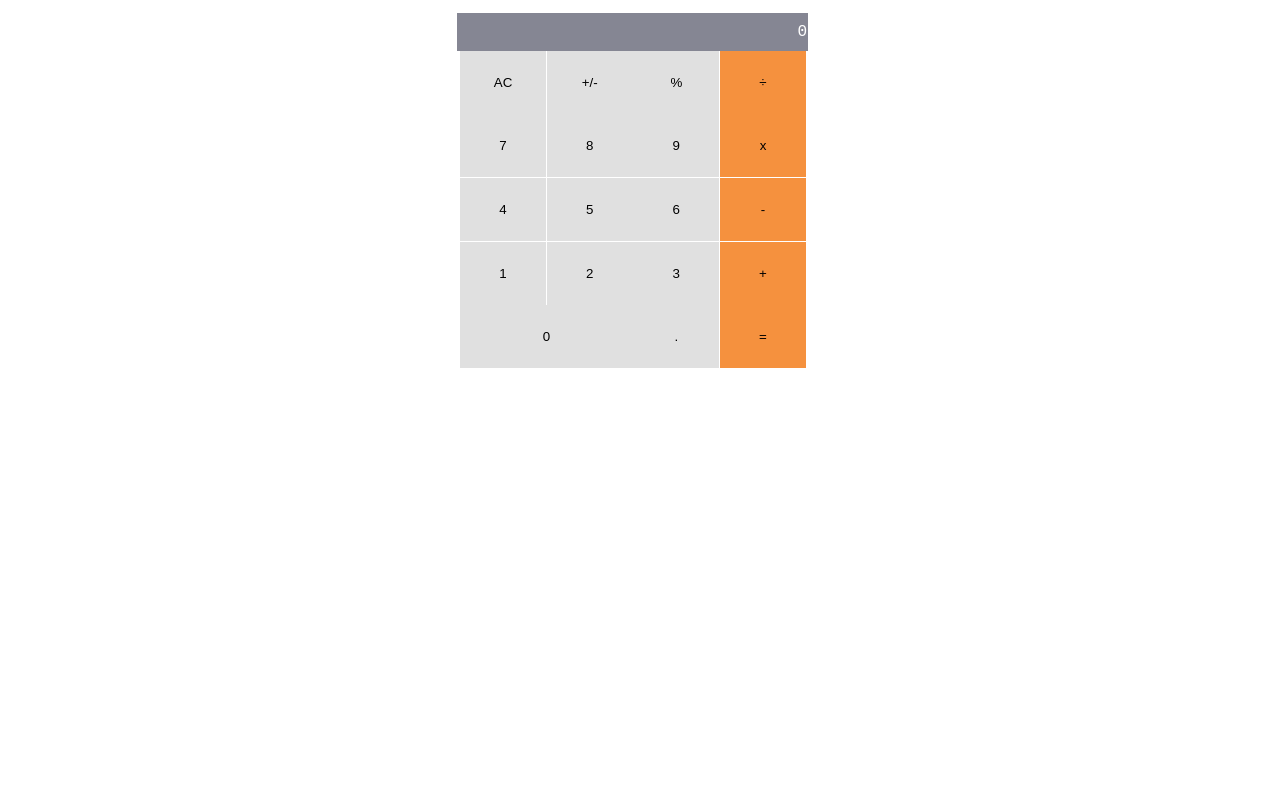
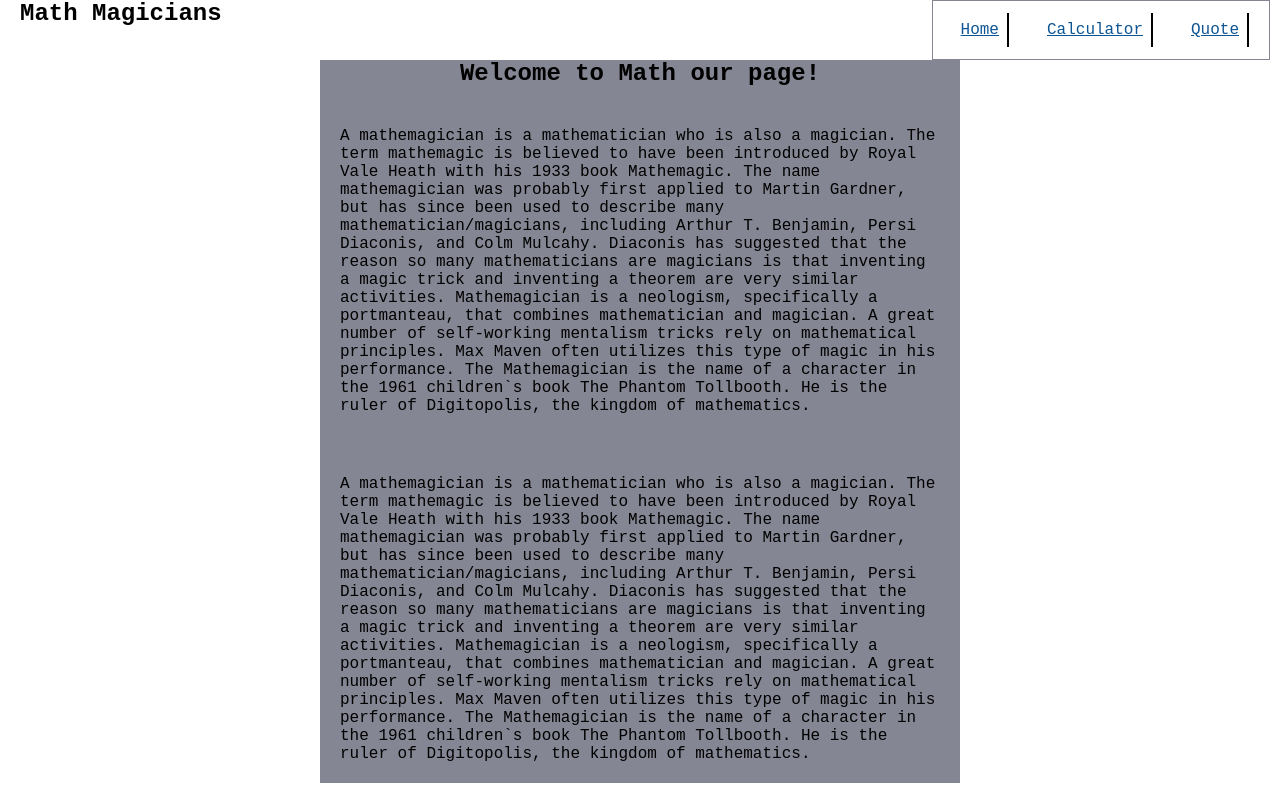
Before and after one commit to Ambrosegithub/math-magician, a React (Create React App) app: page / in a window 1280 px wide. Built offline with nearby package versions, Linux system fonts and the light colour scheme.

Commit message:
create math magician full web page

```diff
--- a/package.json
+++ b/package.json
@@ -9,6 +9,7 @@
     "big.js": "^6.2.1",
     "react": "^18.2.0",
     "react-dom": "^18.2.0",
+    "react-router-dom": "^6.3.0",
     "react-scripts": "^5.0.1",
     "web-vitals": "^2.1.4"
   },
@@ -41,7 +42,6 @@
     "@babel/plugin-syntax-jsx": "^7.18.6",
     "@babel/preset-env": "^7.18.10",
     "@babel/preset-react": "^7.18.6",
-    "eslint": "^7.32.0",
     "eslint-config-airbnb": "^18.2.1",
     "eslint-plugin-import": "^2.26.0",
     "eslint-plugin-jsx-a11y": "^6.6.1",
--- a/src/App.js
+++ b/src/App.js
@@ -1,7 +1,20 @@
 import React from 'react';
+import { Route, Routes } from 'react-router-dom';
 import Calculator from './components/calculator';
+import Navbar from './components/Navbar';
+import Home from './components/Homepage';
+import Quote from './components/quote';
 
 // eslint-disable-next-line react/prefer-stateless-function
-const App = () => <Calculator />;
+const App = () => (
+  <>
+    <Navbar />
+    <Routes>
+      <Route path="/" element={<Home />} />
+      <Route path="/calculator" element={<Calculator />} />
+      <Route path="/quote" element={<Quote />} />
+    </Routes>
+  </>
+);
 
 export default App;
--- /dev/null
+++ b/src/components/Homepage.js
@@ -0,0 +1,45 @@
+// import React from 'react';
+
+// eslint-disable-next-line react/prefer-stateless-function
+
+const Home = () => (
+  <section className="home-section">
+    <div className="home-container">
+      <h2 className="home-header">Welcome to Math our page!</h2>
+      <p className="homepara">
+        A mathemagician is a mathematician who is also a magician. The term
+        mathemagic is believed to have been introduced by Royal Vale Heath
+        with his 1933 book Mathemagic. The name mathemagician was probably
+        first applied to Martin Gardner, but has since been used to describe
+        many mathematician/magicians, including Arthur T. Benjamin, Persi
+        Diaconis, and Colm Mulcahy. Diaconis has suggested that the reason so
+        many mathematicians are magicians is that inventing a magic trick and
+        inventing a theorem are very similar activities. Mathemagician is a
+        neologism, specifically a portmanteau, that combines mathematician and
+        magician. A great number of self-working mentalism tricks rely on
+        mathematical principles. Max Maven often utilizes this type of magic in
+        his performance. The Mathemagician is the name of a character in the
+        1961 children`s book The Phantom Tollbooth. He is the ruler of
+        Digitopolis, the kingdom of mathematics.
+      </p>
+      <p className="homepara">
+        A mathemagician is a mathematician who is also a magician. The term
+        mathemagic is believed to have been introduced by Royal Vale Heath
+        with his 1933 book Mathemagic. The name mathemagician was probably
+        first applied to Martin Gardner, but has since been used to describe
+        many mathematician/magicians, including Arthur T. Benjamin, Persi
+        Diaconis, and Colm Mulcahy. Diaconis has suggested that the reason so
+        many mathematicians are magicians is that inventing a magic trick and
+        inventing a theorem are very similar activities. Mathemagician is a
+        neologism, specifically a portmanteau, that combines mathematician and
+        magician. A great number of self-working mentalism tricks rely on
+        mathematical principles. Max Maven often utilizes this type of magic in
+        his performance. The Mathemagician is the name of a character in the
+        1961 children`s book The Phantom Tollbooth. He is the ruler of
+        Digitopolis, the kingdom of mathematics.
+      </p>
+    </div>
+  </section>
+);
+
+export default Home;
--- /dev/null
+++ b/src/components/Navbar.js
@@ -0,0 +1,38 @@
+import React from 'react';
+import { NavLink } from 'react-router-dom';
+
+// eslint-disable-next-line react/prefer-stateless-function
+const Navbar = () => {
+  const urls = [
+    {
+      id: 1,
+      url: '/',
+      text: 'Home',
+    },
+    {
+      id: 2,
+      url: '/Calculator',
+      text: 'Calculator',
+    },
+    {
+      id: 3,
+      url: '/Quote',
+      text: 'Quote',
+    },
+  ];
+  return (
+    <nav className="navBar">
+      <h1 className="navHead">Math Magicians</h1>
+
+      <ul className="navMenu">
+        {urls.map((url) => (
+          <li key={url.id}>
+            <NavLink to={url.url}>{ url.text }</NavLink>
+          </li>
+        ))}
+      </ul>
+    </nav>
+  );
+};
+
+export default Navbar;
--- a/src/components/calculator.js
+++ b/src/components/calculator.js
@@ -12,6 +12,7 @@ const Calculator = () => {
   return (
     <>
       <section className="container">
+        <h1 className="calc-title">Let&apos;s do some mathematics!</h1>
         <div className="calc-box">
           <div className="screen">
             <span className="output">{state.next || state.total || 0}</span>
--- /dev/null
+++ b/src/components/quote.js
@@ -0,0 +1,17 @@
+import React from 'react';
+
+// eslint-disable-next-line react/prefer-stateless-function
+const Quote = () => (
+  <div className="quoteCont">
+    <h3 className="quoteHead">
+      {' '}
+      {/* eslint-disable max-len */ }
+      Without mathematics, there’s nothing you can do. Everything around you is mathematics. Everything around you is numbers. max-len
+      <br />
+      (Shakuntala Devi), Indian writer and mental calculator, 10 Jun 1944
+
+    </h3>
+  </div>
+);
+
+export default Quote;
--- a/src/index.css
+++ b/src/index.css
@@ -15,13 +15,24 @@ body {
 
 .container {
   align-self: center;
-  display: grid;
-  width: 30%;
+  display: flex;
+  width: 100%;
   height: auto;
+  gap: 4px;
   position: relative;
-  left: 35%;
-  right: 35%;
   margin-top: 1%;
+}
+
+.calc-title {
+  color: #f5913e;
+  align-self: flex-start;
+  float: left;
+  margin-right: 10%;
+  border: #000 2px solid;
+  text-align: left;
+  padding: 6px;
+  border-top-right-radius: 20px;
+  border-bottom-left-radius: 20px;
 }
 
 .calc-box {
@@ -30,7 +41,8 @@ body {
   gap: 0;
   text-align: right;
   padding-right: 14px;
-  width: 100%;
+  width: 30%;
+  float: right;
 }
 
 .screen {
@@ -66,8 +78,99 @@ body {
   grid-column: 1 / span 2;
 }
 
-@media only screen and (max-width: 768%) {
+.navMenu {
+  display: flex;
+  justify-content: flex-end;
+  align-items: center;
+  margin-right: 10px;
+  gap: 30px;
+  border: 1px solid #858693;
+  padding: 20px;
+}
+
+.navBar {
+  display: flex;
+  justify-content: space-between;
+}
+
+.navHead {
+  margin-left: 20px;
+}
+
+.navMenu a {
+  color: #0c5595;
+  border-right: 2px solid #000;
+  padding: 8px;
+}
+
+.navMenu li {
+  list-style: none;
+}
+
+.navMenu:nth-child(3n) {
+  border-right: none;
+}
+
+/* Homepage start here */
+
+.home-container {
+  background-color: #858693;
+  display: flex;
+  flex-direction: column;
+  justify-content: center;
+  align-items: center;
+  width: 50%;
+  align-self: center;
+  position: relative;
+  right: 25%;
+  left: 25%;
+  gap: 20px;
+}
+
+.home-container p {
+  padding: 20px;
+}
+
+/* quotation page starts here */
+
+.quoteCont {
+  color: #333;
+  width: 50%;
+  position: relative;
+  left: 25%;
+  right: 25%;
+  margin-top: 20%;
+}
+
+@media only screen and (max-width: 768px) {
   .buttons {
-    width: 100%;
+    width: 50%;
+  }
+
+  .container {
+    display: flex;
+    flex-direction: column;
+    width: 30%;
+    justify-content: center;
+    position: relative;
+    left: 4%;
+    gap: 10px;
+    align-self: center;
+  }
+
+  .calc-box {
+    display: grid;
+    grid-template-columns: 1fr;
+    gap: 0;
+    text-align: right;
+    padding-right: 14px;
+    width: 50%;
+    float: right;
+    align-self: center;
+  }
+
+  .calc-title {
+    text-align: center;
+    align-self: center;
   }
 }
--- a/src/index.js
+++ b/src/index.js
@@ -1,11 +1,14 @@
 import React from 'react';
 import ReactDOM from 'react-dom';
+import { BrowserRouter } from 'react-router-dom';
 import './index.css';
 import App from './App';
 
 ReactDOM.render(
   <React.StrictMode>
-    <App />
+    <BrowserRouter>
+      <App />
+    </BrowserRouter>
   </React.StrictMode>,
   document.getElementById('root'),
 );
```
Also changed, not shown: 1 other file (tests, documents, lock files or other folders).
